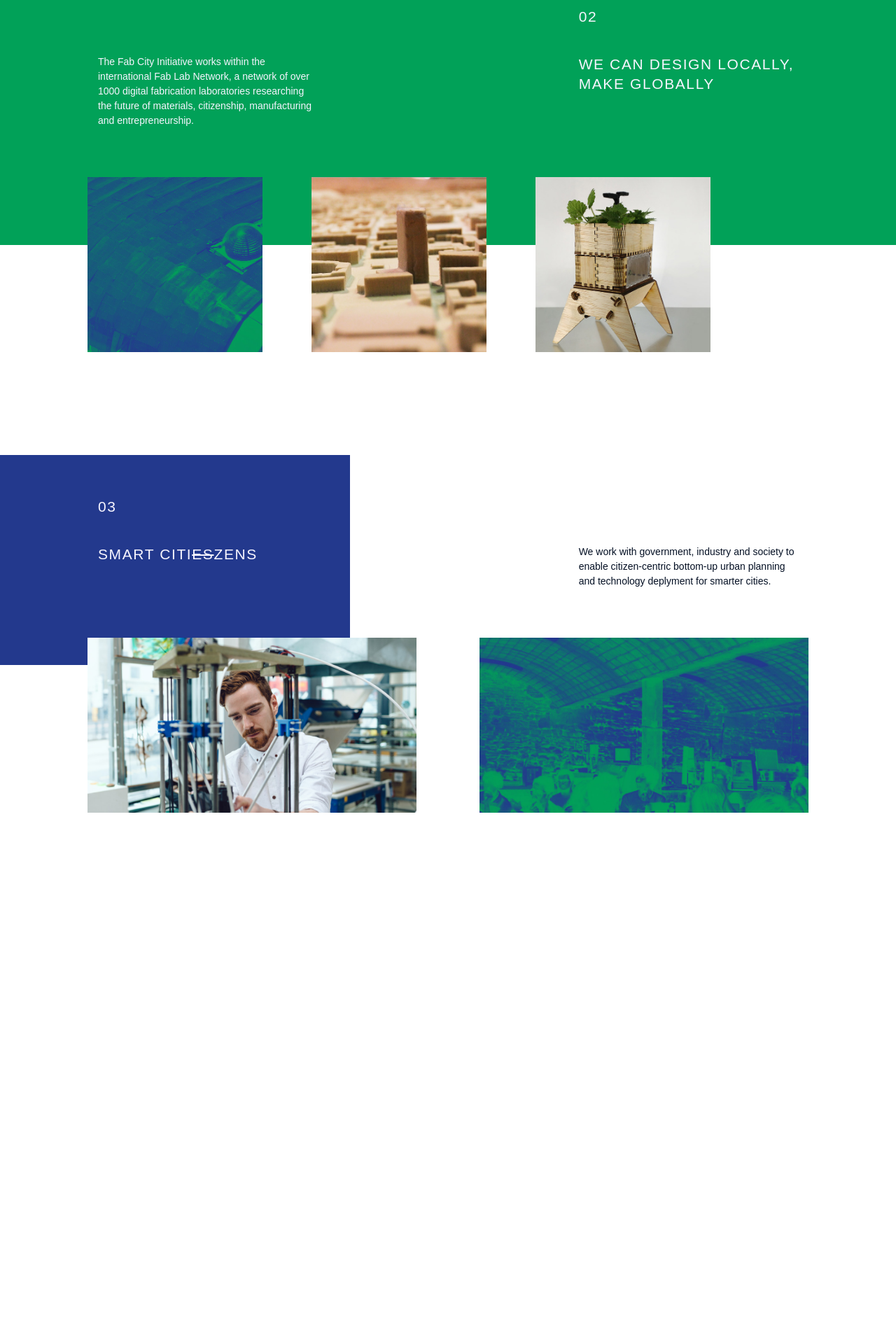
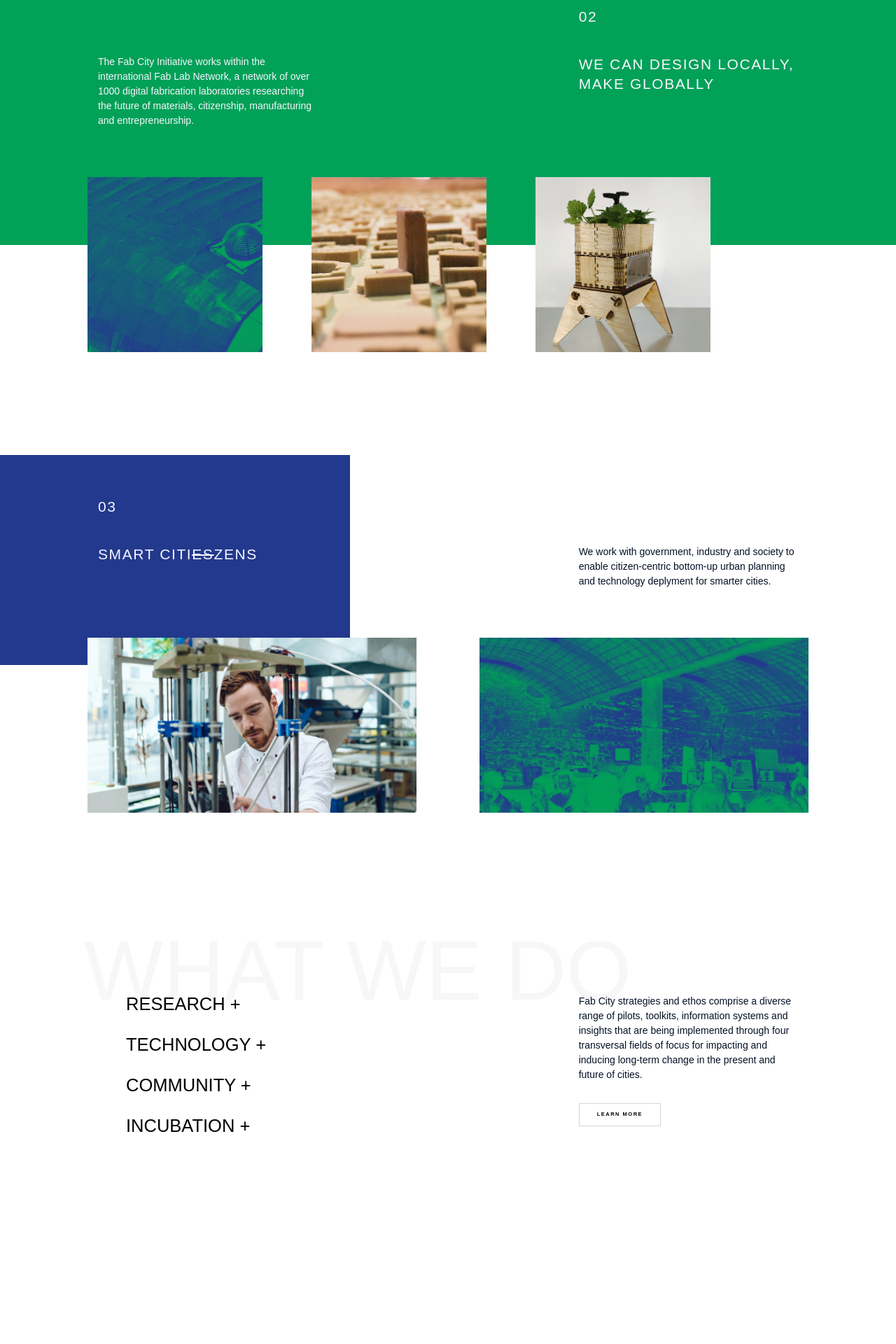
Before and after one commit to fabcity/fabcity.github.io, a Jekyll site: the page built from index.html, in a window 1280 px wide. Shown: the part 1900-3820 px from the top of the page at 70% size. Built offline with Jekyll 4.4.1, drawn with Linux system fonts in a browser that asks for light colours; some web fonts are replaced; before the commit the page ends 3150 px from its top, so only the background shows below that.

Commit message:
claim 4 section stable

```diff
--- a/_includes/fixed/claim-3.html
+++ b/_includes/fixed/claim-3.html
@@ -1,4 +1,4 @@
-<section id="claim-3">
+<section id="claim-3" style="margin-bottom: 70px;">
     <div class="container absolute">
     	<div class="row">
             <div class="col-md-6 number">
@@ -20,5 +20,5 @@
         </div>
     </div><!-- close container-->
 
-    <div class="bg-plain blue">
+    <div class="bg-plain blue"></div>
 </section>
--- /dev/null
+++ b/_includes/fixed/claim-4.html
@@ -0,0 +1,20 @@
+<section id="claim-4">
+    <div class="container absolute">
+        <div class="row" style="padding-top: 100px;">
+            <div class="col-md-4 services">
+                <ul>
+                    <li><h1>Research +</h1> </li>
+                    <li><h1>Technology +</h1> </li>
+                    <li><h1>Community +</h1> </li>
+                    <li><h1>Incubation +</h1> </li>
+                </ul>
+            </div>
+            <div class="col-md-4 right">
+                <p>Fab City strategies and ethos comprise a diverse range of pilots, toolkits, information systems and insights that are being implemented through four transversal fields of focus for impacting and inducing long-term change in the present and future of cities.</p>
+                <a href="" class="page-scroll btn btn-clear">Learn More</a>
+            </div>
+        </div>
+    </div><!-- close container-->
+
+    <div class="xl-title"><h1 class="xl"> What we do </h1></div>
+</section>
--- a/index.html
+++ b/index.html
@@ -7,3 +7,4 @@
 {% include fixed/claim-1.html %}
 {% include fixed/claim-2.html %}
 {% include fixed/claim-3.html %}
+{% include fixed/claim-4.html %}
```
Also changed, not shown: _includes/css/agency.css (+28 -24 lines), 3 other files.
